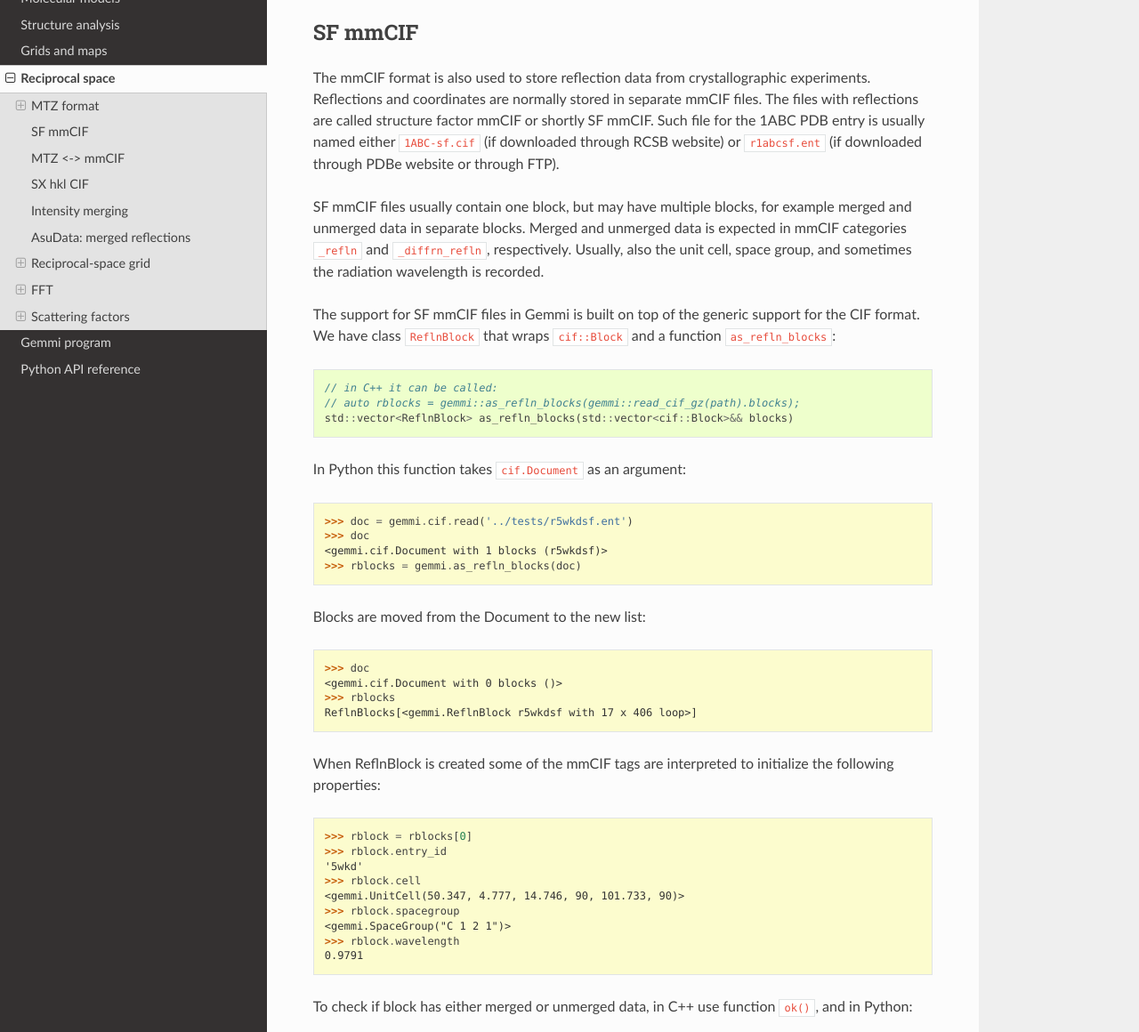
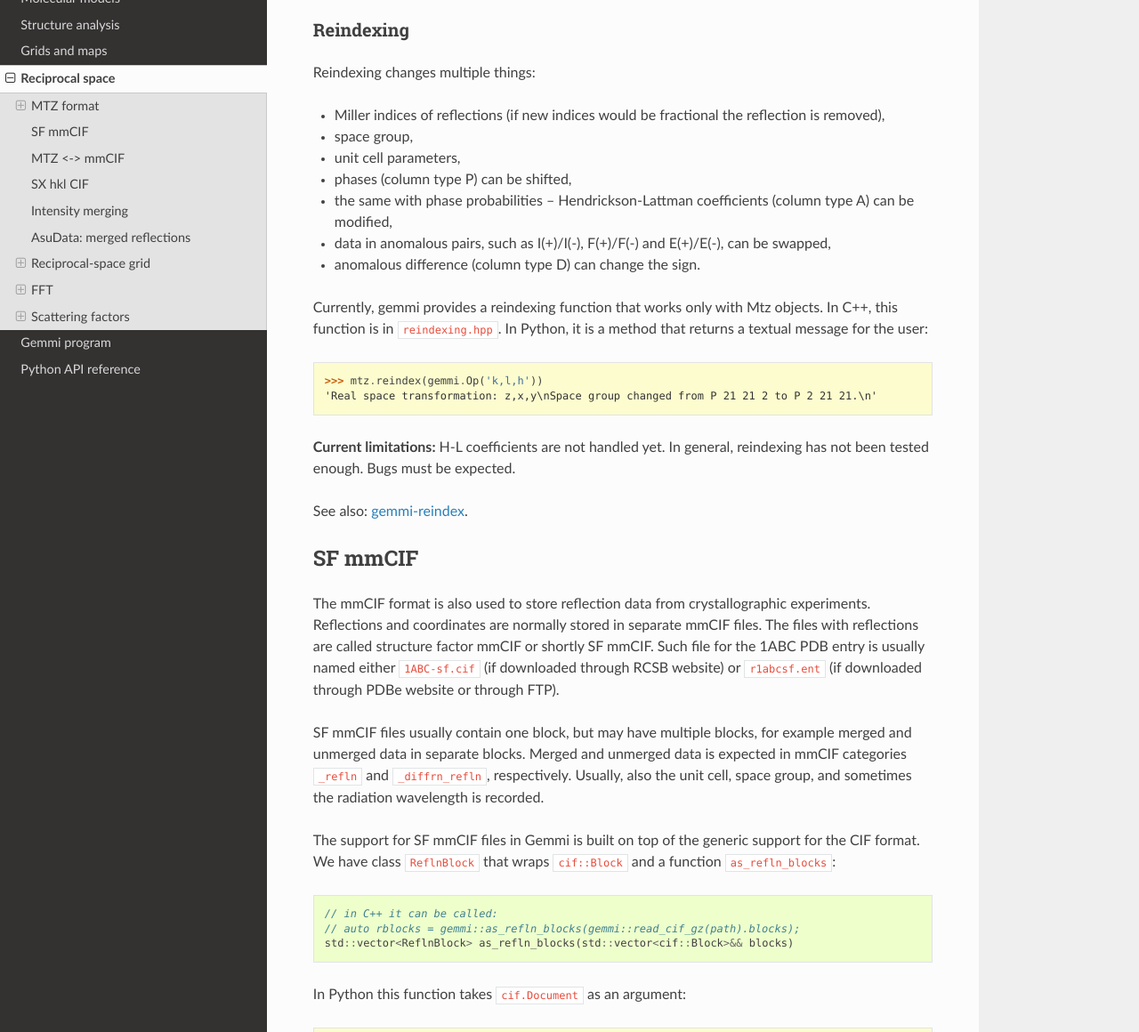
Before and after one commit to project-gemmi/gemmi, a Sphinx documentation site: the page built from docs/hkl.rst, in a window 1280 px wide and 1400 px high, scrolled down 11551 px, cut to the strip 240-1400 px from the top of the window. Shown: the whole strip at 89% size. Built offline with Sphinx 7.4.7 and the Read the Docs theme 2.0.0, drawn with Linux system fonts in a browser that asks for light colours.

Commit message:
reindexing: improved and documented

```diff
--- a/docs/hkl.rst
+++ b/docs/hkl.rst
@@ -633,6 +633,38 @@ Here is a complete C++ example how to create a new MTZ file:
 
 .. literalinclude:: code/newmtz.cpp
 
+
+.. _reindexing:
+
+Reindexing
+----------
+
+Reindexing changes multiple things:
+
+* Miller indices of reflections
+  (if new indices would be fractional the reflection is removed),
+* space group,
+* unit cell parameters,
+* phases (column type P) can be shifted,
+* the same with phase probabilities -- Hendrickson-Lattman coefficients
+  (column type A) can be modified,
+* data in anomalous pairs, such as I(+)/I(-), F(+)/F(-) and E(+)/E(-),
+  can be swapped,
+* anomalous difference (column type D) can change the sign.
+
+Currently, gemmi provides a reindexing function that works only with Mtz
+objects. In C++, this function is in ``reindexing.hpp``.
+In Python, it is a method that returns a textual message for the user:
+
+.. doctest::
+
+  >>> mtz.reindex(gemmi.Op('k,l,h'))
+  'Real space transformation: z,x,y\nSpace group changed from P 21 21 2 to P 2 21 21.\n'
+
+**Current limitations:** H-L coefficients are not handled yet.
+In general, reindexing has not been tested enough. Bugs must be expected.
+
+See also: :ref:`gemmi-reindex <gemmi-reindex>`.
 
 SF mmCIF
 ========
--- a/docs/utils.rst
+++ b/docs/utils.rst
@@ -534,10 +534,13 @@ the most reliable one::
     diff f''=-2.29 %
 
 
+.. _gemmi-reindex:
+
 reindex
 =======
 
-Experimental. Do not use it yet for anything but testing.
+Experimental.
+See description of the :ref:`reindexing function <reindexing>` for more details.
 
 Reindex reflections in MTZ file.
 
```
Also changed, not shown: 4 other files.
